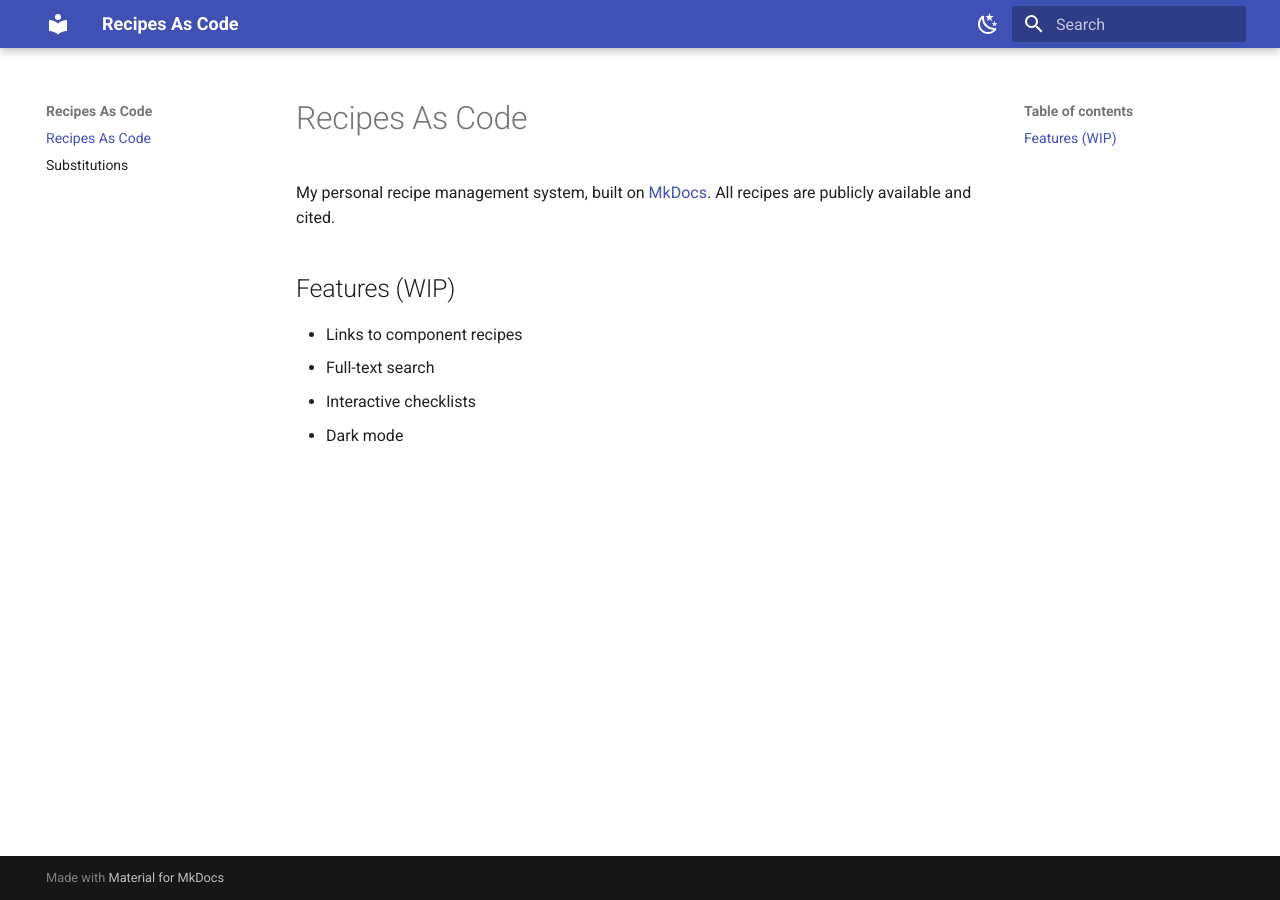
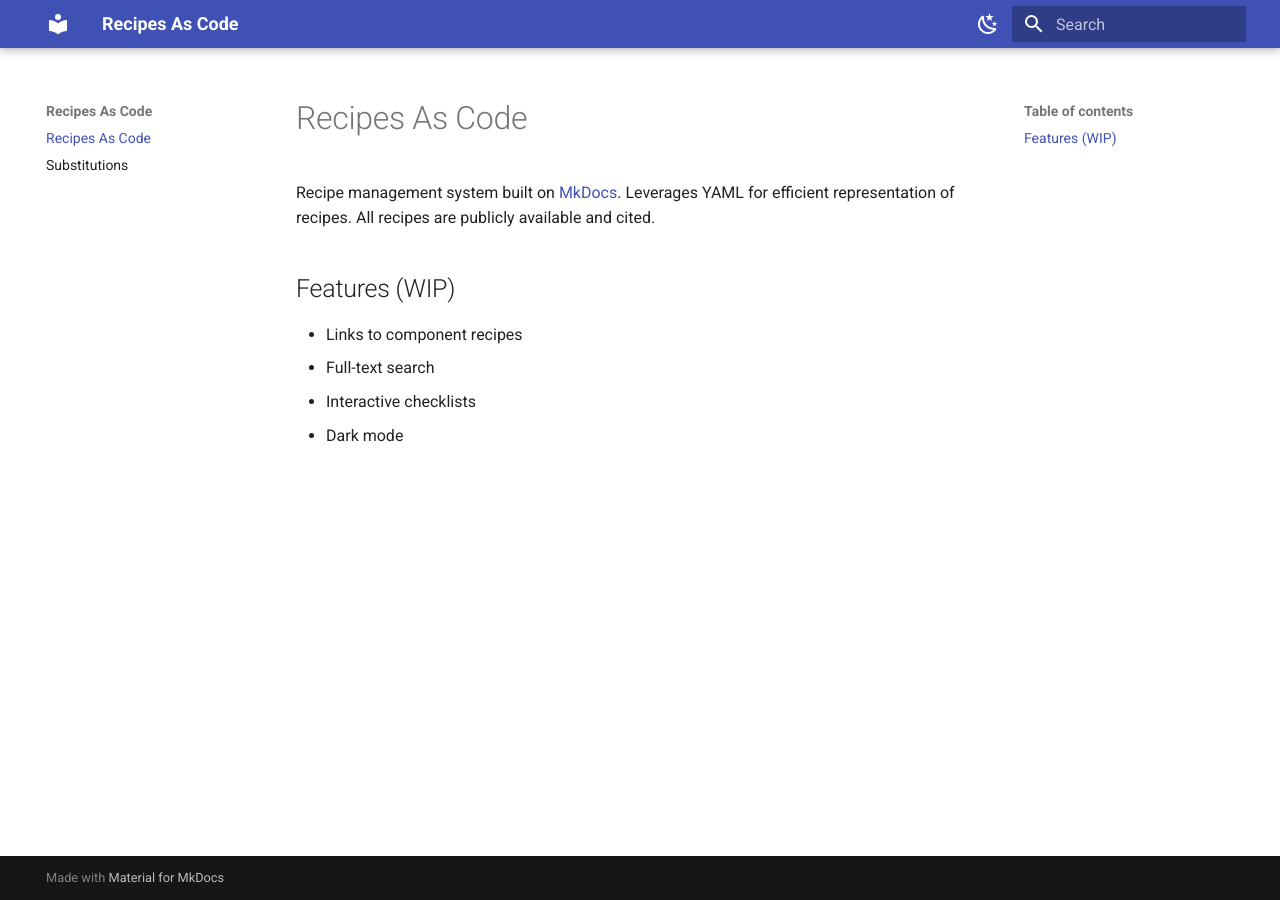
Before and after one commit to wburklund/recipes-as-code, an MkDocs documentation site: the page built from docs/index.md, in a window 1280 px wide. Built offline with MkDocs 1.6.1 and Material for MkDocs 9.7.7, drawn with Linux system fonts in a browser that asks for light colours.

Commit message:
Update index.md

```diff
--- a/docs/index.md
+++ b/docs/index.md
@@ -1,6 +1,8 @@
 # Recipes As Code
 
-My personal recipe management system, built on [MkDocs](https://www.mkdocs.org/). All recipes are publicly available and cited.
+Recipe management system built on [MkDocs](https://www.mkdocs.org/).
+Leverages YAML for efficient representation of recipes.
+All recipes are publicly available and cited.
 
 ## Features (WIP)
 
```
